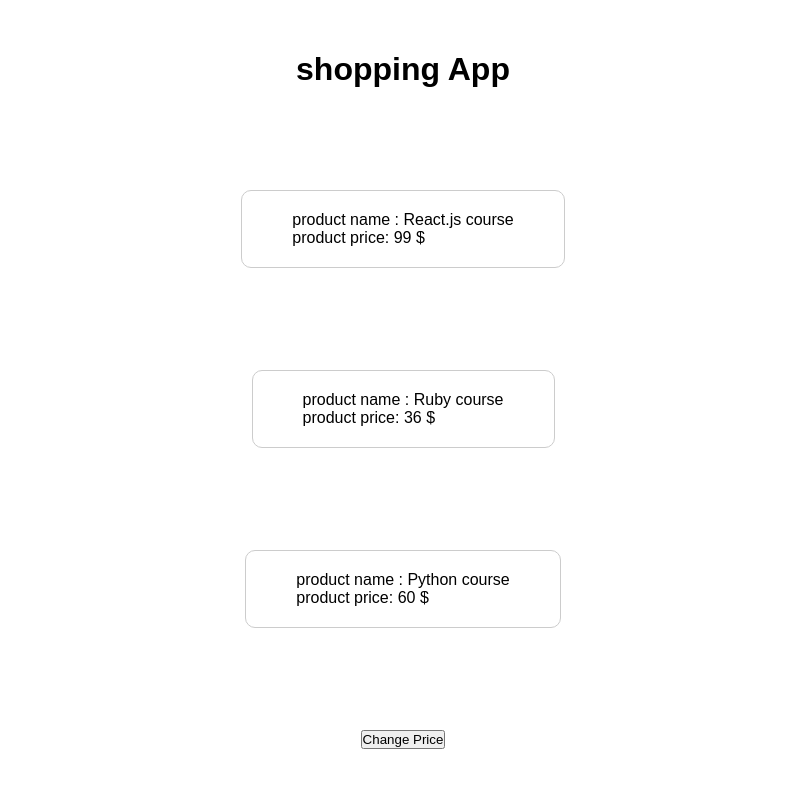
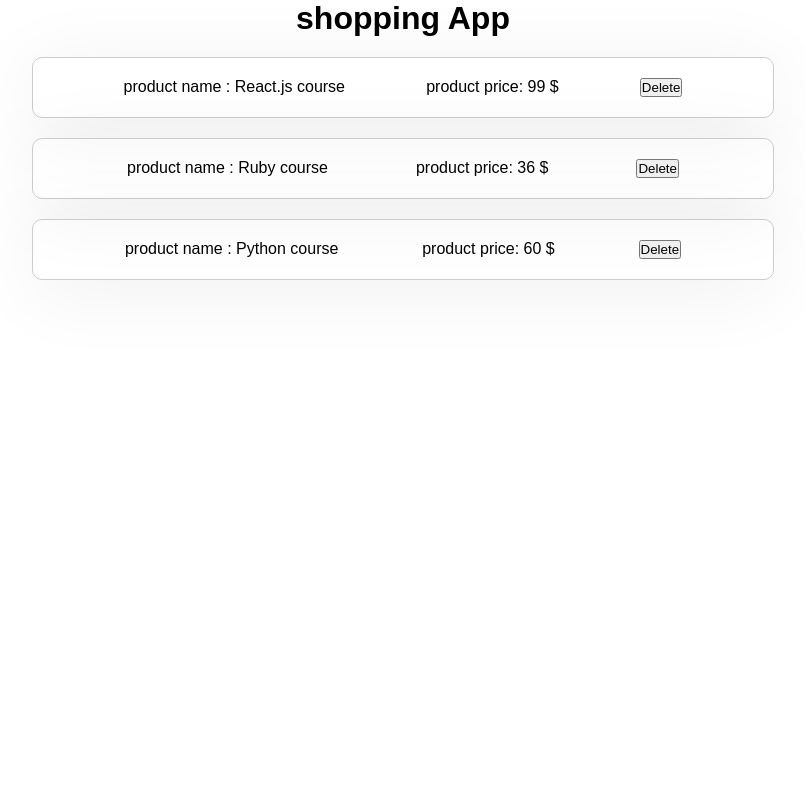
Before and after one commit to MahdiHosseinizade/ProductProject, a React (Create React App) app: page / in a window 1280 px wide. Shown: the top 788 px of the page, without its empty margins (237-1042 px from the left). Built offline with nearby package versions, Linux system fonts and the light colour scheme.

Commit message:
add deleteHandler

```diff
--- a/src/App.css
+++ b/src/App.css
@@ -1,6 +1,6 @@
 .container{
     display: flex;
-    justify-content: space-around;
+    /* justify-content: space-around; */
     flex-direction: column;
     align-items: center;
     width: 100%;
--- a/src/App.js
+++ b/src/App.js
@@ -1,34 +1,12 @@
-import { useState } from "react";
-import Product from "./components/Product/Product";
-
 import './App.css'
+import Products from "./components/ProductList/ProductList";
 
 const App = () => {
-
-    const [products,setProducts] = useState([
-        {title : "React.js" , price : 99,id:1},
-        {title : "Ruby" , price : 36,id:2},
-        {title : "Python" , price : 60,id:3},
-    ])
-
-    const clikcHandler = () =>{
-        console.log('clickHandler clikced!');
-    }
 
     return (
         <div className="container">
             <h1>shopping App</h1>
-            {products.map((item)=>{
-                return(
-                    <Product
-                        key ={item.id}
-                        name = {item.title}
-                        price = {item.price}
-                        click = {clikcHandler}
-                    />
-                )
-            })}
-            <button onClick={clikcHandler}>Change Price</button>
+            <Products />
         </div>
     );
 }
--- a/src/components/Product/Product.jsx
+++ b/src/components/Product/Product.jsx
@@ -2,11 +2,12 @@
 
 const Product = (props) => {
 
-    // console.log(props);
+    console.log(props);
     return (
         <div className={styles.product} onClick={props.click}>
             <p>product name : {props.name} course</p>
             <p>product price: {props.price} $</p>
+            <button onClick={props.onDelete}>Delete</button>
         </div>
     );
 }
--- a/src/components/Product/product.module.css
+++ b/src/components/Product/product.module.css
@@ -1,7 +1,10 @@
-
-
 .product{
     border-radius: 10px;
     border: 1px solid #ccc;
     padding: 20px 50px;
+    display: flex;
+    box-shadow: 0 10px 80px rgb(0,0, 0, 0.065);
+    justify-content: space-around;
+    width: 40rem;
+    margin-top: 20px;
 }
--- a/src/components/ProductList/ProductList.jsx
+++ b/src/components/ProductList/ProductList.jsx
@@ -9,6 +9,12 @@
         {title : "Python" , price : 60,id:3},
     ])
 
+    const deleteHandler = (id) =>{
+        console.log('DeleteHandler clicked' , id);
+        const filteredProduct = products.filter((item) => item.id !== id)
+        setProducts(filteredProduct)
+    }
+
     return (
         <div>
             {products.map((item)=>{
@@ -17,6 +23,7 @@
                         key ={item.id}
                         name = {item.title}
                         price = {item.price}
+                        onDelete = {() => deleteHandler(item.id)}
                         // click = {clikcHandler}
                     />
                 )
```
